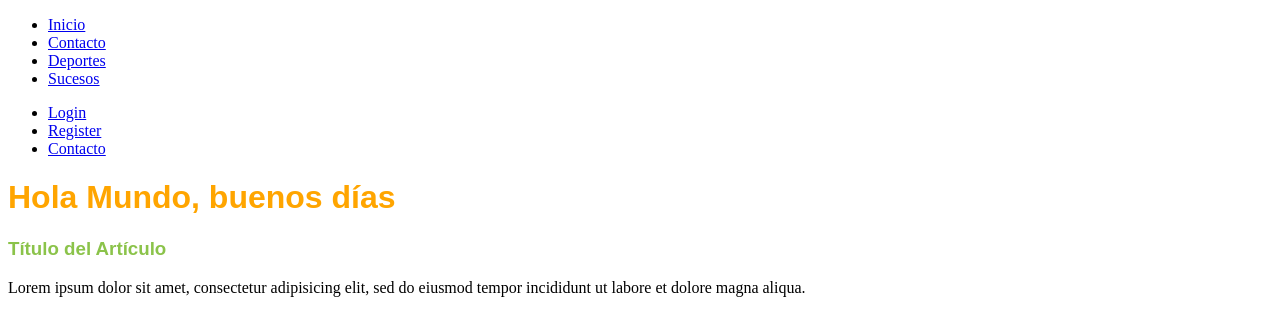
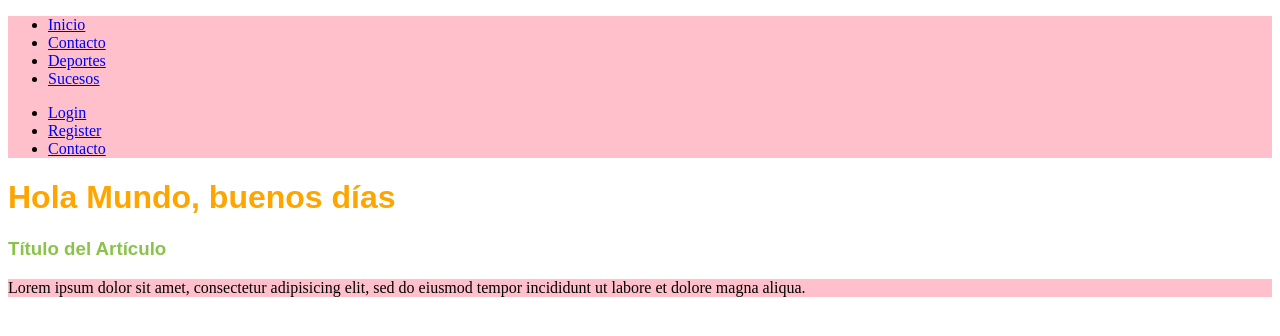
Before and after one commit to Godoy93/itq, a plain HTML site: page p1/index.html in a window 1280 px wide. Drawn offline with Linux system fonts and the light colour scheme.

Commit message:
Mitad de primera práctica
Mitad de primera práctica

```diff
--- a/p1/css/style.css
+++ b/p1/css/style.css
@@ -19,3 +19,15 @@ h1 {
 	font-family: Arial, Helvetica, sans-serif;
 	color: #8BC34A;
 }
+
+/*Número 4; SelectorID, remplazado por la de clase
+#topbar {
+	background-color: pink;
+}
+
+don't repeat yourself (dry)
+*/
+
+.background-pink {
+	background-color: pink;
+}
--- a/p1/index.html
+++ b/p1/index.html
@@ -6,6 +6,7 @@
 	<link rel="stylesheet" href="css/style.css">
 </head>
 <body>
+	<div class="background-pink" id="js-topbar">
 		<nav>
 			<ul>
 				<li><a href="#">Inicio</a> </li>
@@ -19,6 +20,7 @@
 				<li><a href="#">Contacto</a> </li>
 			</ul>
 		</nav>
+	</div>
 
 	<header>
 		<h1>Hola Mundo, buenos días</h1>
@@ -29,7 +31,7 @@
 			<header>
 				<h3 class="encabezado">Título del Artículo</h3>
 			</header>
-			<p>
+			<p class="background-pink">
 				Lorem ipsum dolor sit amet, consectetur adipisicing elit, sed do eiusmod
 				tempor incididunt ut labore et dolore magna aliqua.
 			</p>
```
Lines whose indentation alone changed are shown as unchanged.
